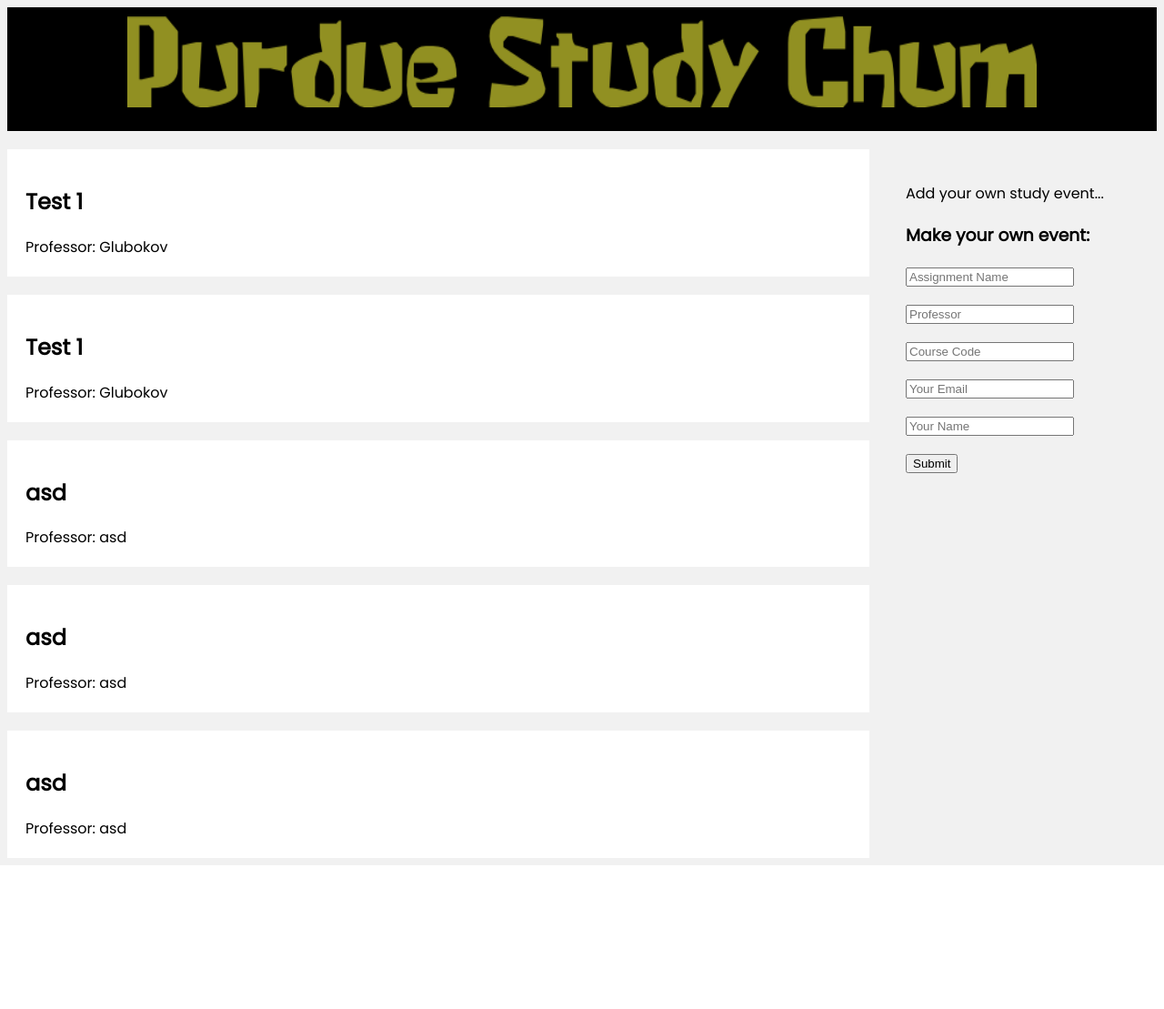
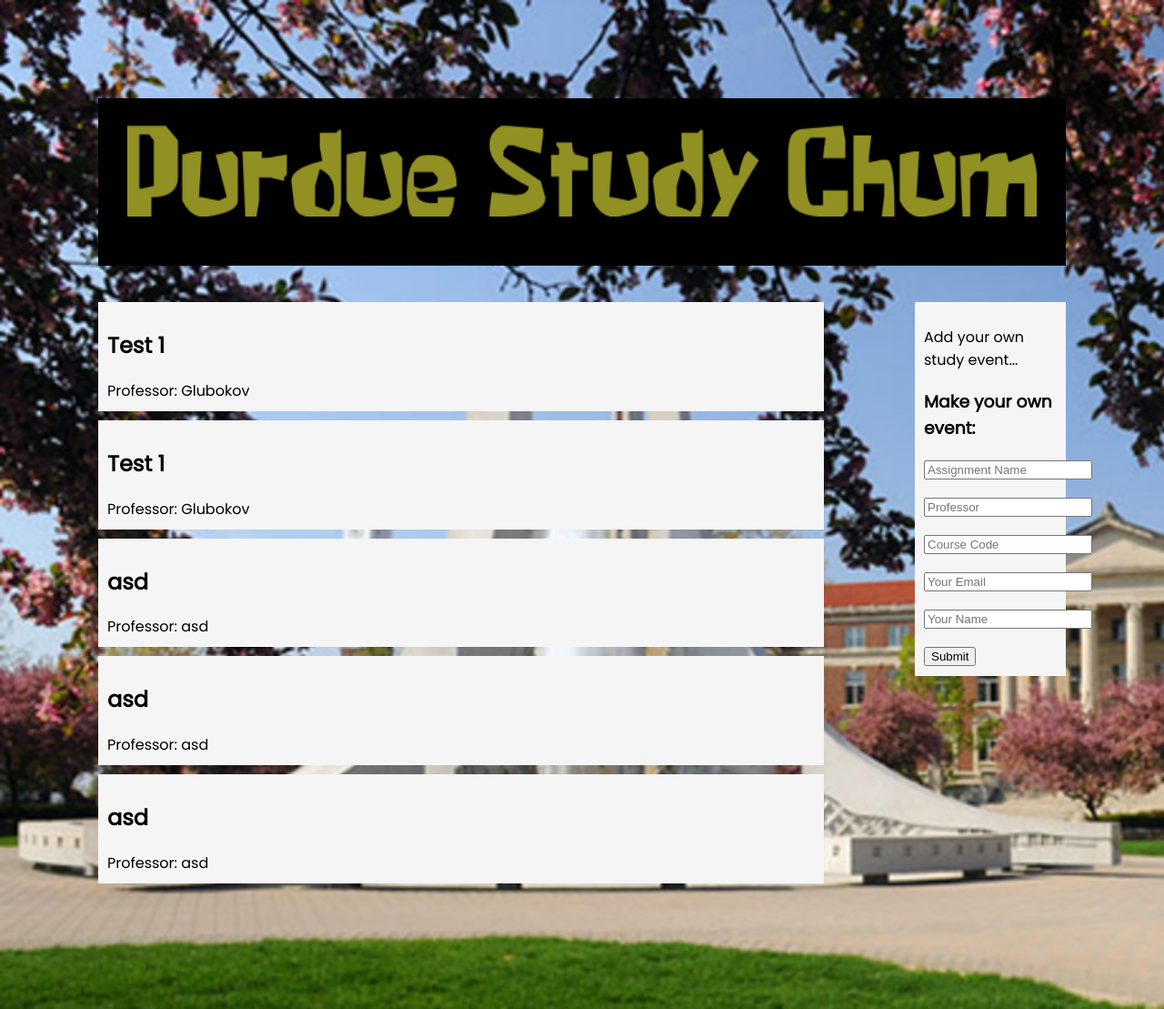
Before and after one commit to nathanielCherian/8th-floor, a Flask app: page / in a window 1280 px wide. Shown: the whole page at 91% size. Before the commit the page ends 951 px from the top, so only its background shows below. Run offline with Flask 2, Linux system fonts and the light colour scheme; data comes from the database, SQL or seed files in the repository.

Commit message:
Added background image and changed grid layout

```diff
--- a/templates/index.html
+++ b/templates/index.html
@@ -53,14 +53,17 @@
 
 body {
   font-family: 'Poppins';
-  padding: 0px;
-  background: #f1f1f1;
+  padding: 100px;
+  background-image: url('static/fountain.jpg');
+  background-repeat: no-repeat;
+  background-size: cover;
 }
 
 /* Header/Blog Title */
 .header {
-  padding: 10px;
-  font-size: 40px;
+  padding-top: 30px;
+  padding-bottom: 30px;
+  font-size: 60px;
   text-align: center;
   background: black;
 }
@@ -68,33 +71,37 @@
 /* Create two unequal columns that floats next to each other */
 /* Left column */
 .leftcolumn {
+padding-top: 30px;
+  padding-bottom: 30px;
   float: left;
   width: 75%;
 }
 
 /* Right column */
 .rightcolumn {
+padding-top: 30px;
+  padding-bottom: 30px;
   float: left;
   width: 25%;
-  padding-left: 20px;
+  padding-left: 100px;
 }
 
 /* Fake image */
 .fakeimg {
-  background-color: #aaa;
+  background-color: white;
   width: 100%;
   padding: 20px;
 }
 
 /* Add a card effect for articles */
 .card {
-  background-color: white;
-  padding: 20px;
-  margin-top: 20px;
+  background-color: whitesmoke;
+  padding: 10px;
+  margin-top: 10px;
 }
 
 .special {
-    background-color: transparent;
+    background-color: whitesmoke;
 }
 
 /* Clear floats after the columns */
@@ -106,10 +113,10 @@
 
 /* Footer */
 .footer {
-  padding: 20px;
+  padding: 10px;
   text-align: center;
-  background: #ddd;
-  margin-top: 20px;
+  background: whitesmoke;
+  margin-top: 10px;
 }
 
 /* Responsive layout - when the screen is less than 800px wide, make the two columns stack on top of each other instead of next to each other */
```
Also changed, not shown: static/fountain.jpg (added).
